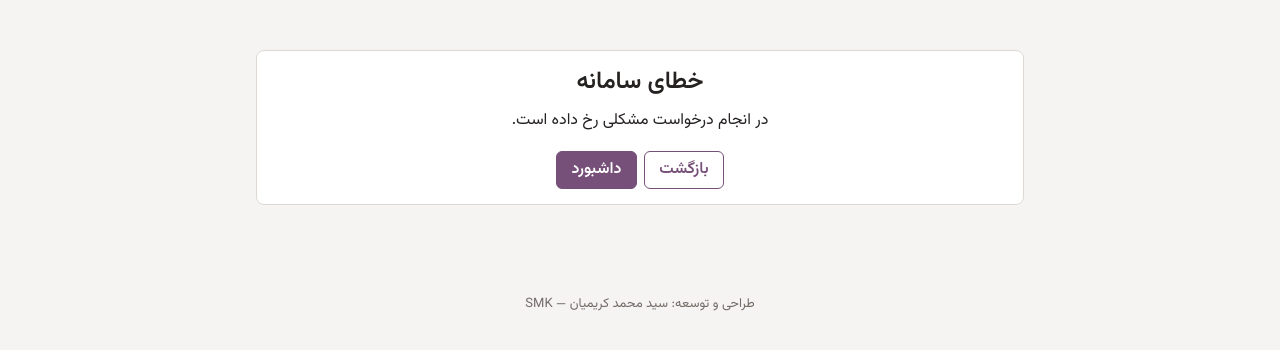
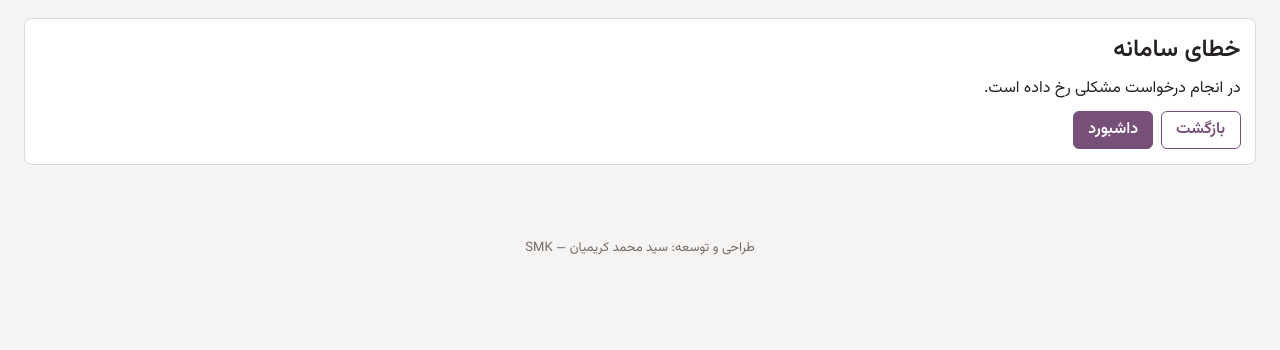
Before and after one commit to sazmantehkarimian-wq/sama-1405, a Django app: template ui/templates/ui/error_status.html in a window 1280 px wide. Shown: the part 65-415 px from the top of the page. Run offline with Django 5.2, Linux system fonts and the light colour scheme; the template is opened without the code that fills it, so the values that code supplies are empty.

Commit message:
Use shared styling for operational error page

```diff
--- a/ui/templates/ui/error_status.html
+++ b/ui/templates/ui/error_status.html
@@ -1,11 +1,11 @@
 {% extends 'ui/base.html' %}
 {% block title %}{{ title|default:'خطای سامانه' }}{% endblock %}
 {% block content %}
-<section class="card" role="alert" style="max-width:48rem;margin:2rem auto;text-align:center">
+<section class="card error-card" role="alert">
   <h1>{{ title|default:'خطای سامانه' }}</h1>
   <p>{{ message|default:'در انجام درخواست مشکلی رخ داده است.' }}</p>
   {% if status_code %}<p class="helper">کد وضعیت: {{ status_code }}</p>{% endif %}
-  <div class="button-row" style="justify-content:center;margin-top:1rem">
+  <div class="button-row error-actions">
     <a class="button secondary" href="javascript:history.back()">بازگشت</a>
     <a class="button" href="{% url 'dashboard' %}">داشبورد</a>
   </div>
```
